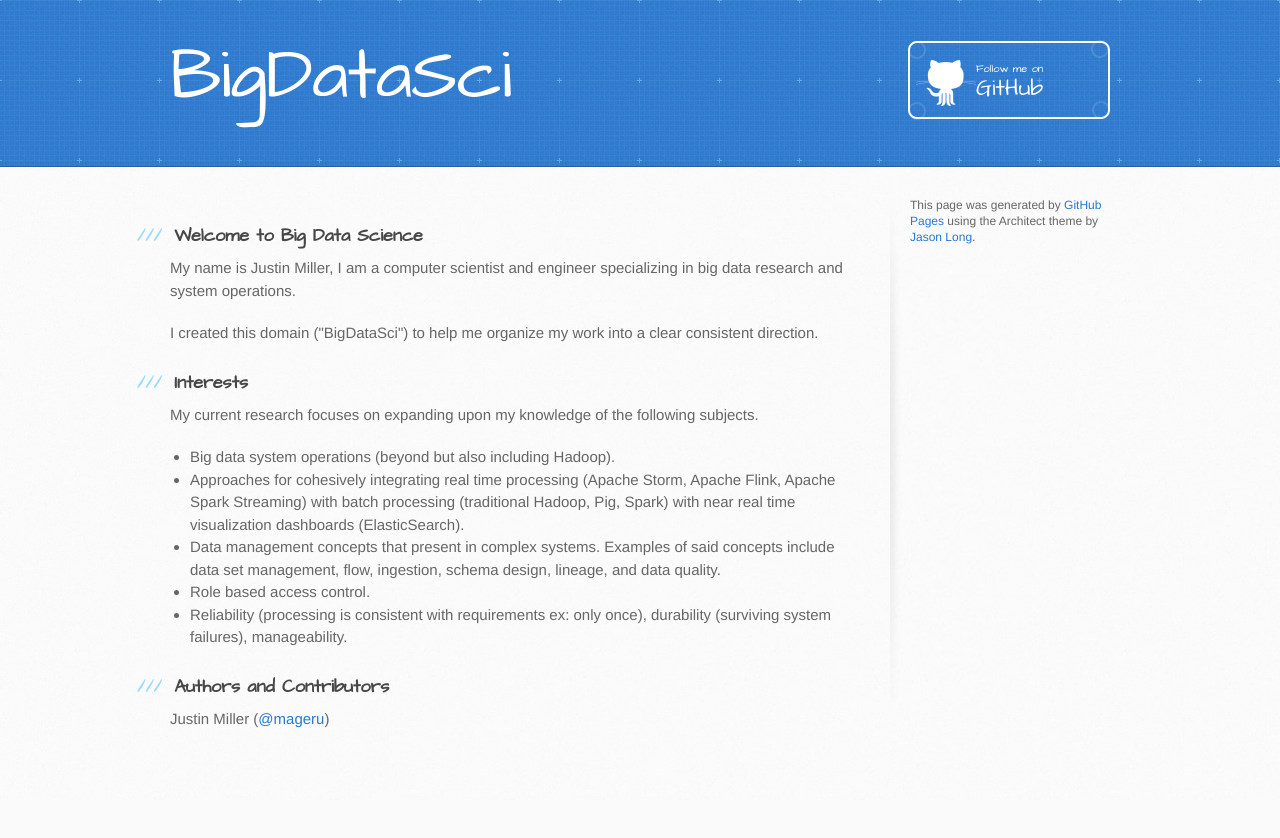
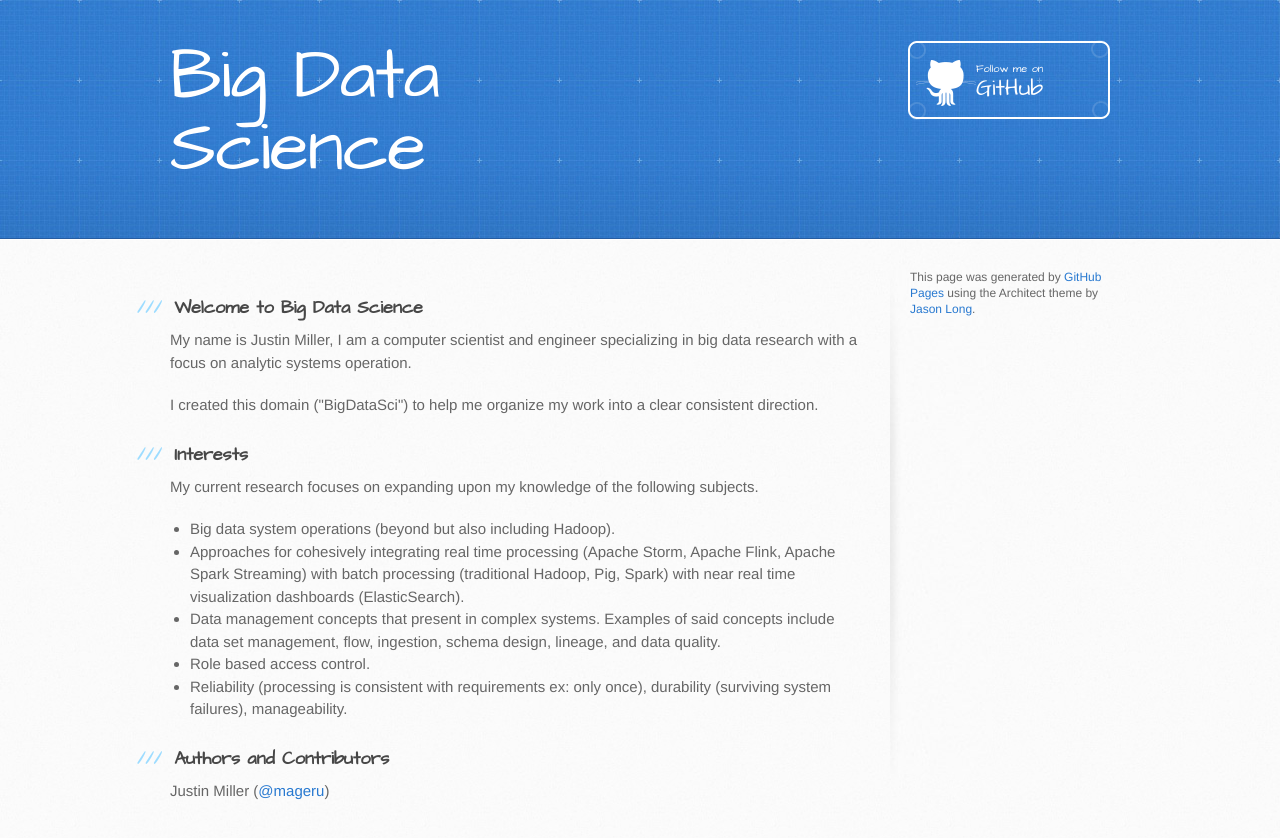
Before and after one commit to BigDataSci/bigdatasci.github.io, a plain HTML site: page index.html in a window 1280 px wide. Before the commit the page ends 800 px from the top, so only its background shows below. Drawn offline with Linux system fonts and the light colour scheme.

Commit message:
Replace master branch with page content via GitHub

```diff
--- a/index.html
+++ b/index.html
@@ -13,13 +13,13 @@
     <script src="//html5shiv.googlecode.com/svn/trunk/html5.js"></script>
     <![endif]-->
 
-    <title>BigDataSci by BigDataSci</title>
+    <title>Big Data Science by BigDataSci</title>
   </head>
 
   <body>
     <header>
       <div class="inner">
-        <h1>BigDataSci</h1>
+        <h1>Big Data Science</h1>
         <h2></h2>
         <a href="https://github.com/BigDataSci" class="button"><small>Follow me on</small> GitHub</a>
       </div>
@@ -31,7 +31,7 @@
           <h3>
 <a id="welcome-to-big-data-science" class="anchor" href="#welcome-to-big-data-science" aria-hidden="true"><span aria-hidden="true" class="octicon octicon-link"></span></a>Welcome to Big Data Science</h3>
 
-<p>My name is Justin Miller, I am a computer scientist and engineer specializing in big data research and system operations. </p>
+<p>My name is Justin Miller, I am a computer scientist and engineer specializing in big data research with a focus on analytic systems operation. </p>
 
 <p>I created this domain ("BigDataSci") to help me organize my work into a clear consistent direction. </p>
 
--- a/params.json
+++ b/params.json
@@ -1 +1 @@
-{"name":"BigDataSci","tagline":"","body":"### Welcome to Big Data Science\r\nMy name is Justin Miller, I am a computer scientist and engineer specializing in big data research and system operations. \r\n\r\nI created this domain (\"BigDataSci\") to help me organize my work into a clear consistent direction. \r\n\r\n### Interests\r\nMy current research focuses on expanding upon my knowledge of the following subjects. \r\n* Big data system operations (beyond but also including Hadoop). \r\n* Approaches for cohesively integrating real time processing (Apache Storm, Apache Flink, Apache Spark Streaming) with batch processing (traditional Hadoop, Pig, Spark) with near real time visualization dashboards (ElasticSearch). \r\n* Data management concepts that present in complex systems. Examples of said concepts include data set management, flow, ingestion, schema design, lineage, and data quality. \r\n* Role based access control. \r\n* Reliability (processing is consistent with requirements ex: only once), durability (surviving system failures), manageability. \r\n\r\n\r\n### Authors and Contributors\r\nJustin Miller (@mageru) \r\n","google":"UA-74104232-1","note":"Don't delete this file! It's used internally to help with page regeneration."}
+{"name":"Big Data Science","tagline":"","body":"### Welcome to Big Data Science\r\nMy name is Justin Miller, I am a computer scientist and engineer specializing in big data research with a focus on analytic systems operation. \r\n\r\nI created this domain (\"BigDataSci\") to help me organize my work into a clear consistent direction. \r\n\r\n### Interests\r\nMy current research focuses on expanding upon my knowledge of the following subjects. \r\n* Big data system operations (beyond but also including Hadoop). \r\n* Approaches for cohesively integrating real time processing (Apache Storm, Apache Flink, Apache Spark Streaming) with batch processing (traditional Hadoop, Pig, Spark) with near real time visualization dashboards (ElasticSearch). \r\n* Data management concepts that present in complex systems. Examples of said concepts include data set management, flow, ingestion, schema design, lineage, and data quality. \r\n* Role based access control. \r\n* Reliability (processing is consistent with requirements ex: only once), durability (surviving system failures), manageability. \r\n\r\n### Authors and Contributors\r\nJustin Miller (@mageru) \r\n","google":"UA-74104232-1","note":"Don't delete this file! It's used internally to help with page regeneration."}
```
